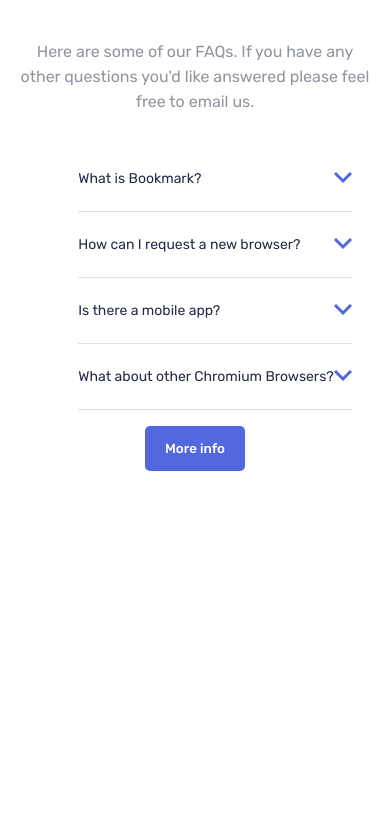
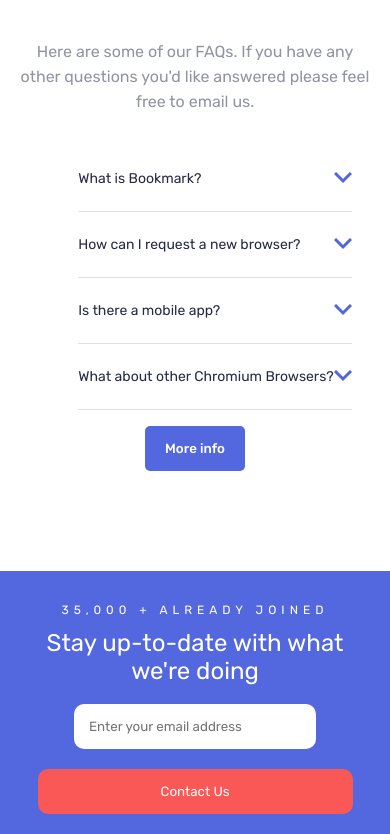
Before and after one commit to Erickowski/PlatziMaster_Week4_ChallengeReact, a React app: page / in a window 390 px wide. Shown: the part 3058-3892 px from the top of the page. Before the commit the page ends 3529 px from the top, so only its background shows below. Built offline with nearby package versions, Linux system fonts and the light colour scheme.

Commit message:
Contact mobile

```diff
--- /dev/null
+++ b/src/assets/css/contact.scss
@@ -0,0 +1,66 @@
+@import 'variables';
+
+.contact {
+    background-color: $soft-blue;
+    padding: 20px;
+    display: flex;
+    flex-direction: column;
+    align-items: center;
+    &__subtitle {
+        color: white;
+        font-weight: 400;
+        font-size: 12px;
+        letter-spacing: 5px;
+        text-transform: uppercase;
+    }
+    &__title {
+        margin-top: 0;
+        color: white;
+        font-size: 24px;
+        text-align: center;
+        font-weight: 400;
+    }
+    &__input {
+        display: flex;
+        flex-direction: column;
+        align-items: center;
+        margin-bottom: 20px;
+        & input {
+            width: 100%;
+            padding: 15px;
+            border-radius: 10px;
+            border: none;
+        }
+        & .error {
+            border: 3px solid $soft-red;
+            border-bottom-left-radius: 0;
+            border-bottom-right-radius: 0;
+        }
+        &--error {
+            display: none;
+            width: 100%;
+            background-color: $soft-red;
+            color: white;
+            margin: 0;
+            border-radius: 5px;
+            padding: 5px 15px;
+            font-size: 12px;
+            margin-bottom: 20px;
+            border-top-left-radius: 0;
+            border-top-right-radius: 0;
+            border: 3px solid $soft-red;
+            &.error {
+                display: block;
+            }
+        }
+    }
+    &__button {
+        width: 80%;
+        padding: 15px;
+        border-radius: 10px;
+        border: none;
+        width: 90%;
+        background-color: $soft-red;
+        color: white;
+    }
+}
--- a/src/assets/css/faq.scss
+++ b/src/assets/css/faq.scss
@@ -5,6 +5,7 @@
     flex-direction: column;
     justify-content: space-between;
     align-items: center;
+    margin-bottom: 100px;
     &__title {
         text-align: center;
         color: $very-dark-blue;
--- a/src/components/App.jsx
+++ b/src/components/App.jsx
@@ -4,6 +4,7 @@
 import Feature from './Feature';
 import Extensions from './Extensions';
 import Faq from './Faq';
+import Contact from './Contact';
 
 const App = props => {
     return (
@@ -13,6 +14,7 @@
             <Feature features={props.features} />
             <Extensions />
             <Faq buttons={props.buttons} />
+            <Contact/>
         </>
     )
 };
--- a/src/components/Contact.jsx
+++ b/src/components/Contact.jsx
@@ -0,0 +1,31 @@
+import React, { Component } from 'react';
+
+import '../assets/css/contact.scss';
+
+class Contact extends Component {
+    constructor(props) {
+        super(props);
+        this.state = {
+            email : '',
+            error : '',
+            regex : /[\w\._\-]{5,30}\+?[\w]{0,10}@[\w\-\.]{3,}\.\w{2,5}/
+        };
+    }
+    render() {
+        // const variable = "erick@gmail.com"
+        // console.log(variable.match(this.state.regex));
+        return (
+            <div className="contact">
+                <h3 className="contact__subtitle">35,000 + already joined</h3>
+                <h2 className="contact__title">Stay up-to-date with what we're doing</h2>
+                <div className="contact__input">
+                    <input className={this.state.error} type="text" onChange={() => {this.setState({email: event.target.value})}} placeholder="Enter your email address"/>
+                    <p className={"contact__input--error " + this.state.error}>Whoops, make sure it's an email</p>
+                </div>
+                <button onClick={() => (this.state.email.match(this.state.regex) ? this.setState({error: ''}) : this.setState({error: 'error'})) } className="contact__button">Contact Us</button>
+            </div>
+        );
+    }
+}
+
+export default Contact;
--- a/src/components/FaqButton.jsx
+++ b/src/components/FaqButton.jsx
@@ -11,7 +11,7 @@
             <div>
                 <h3>{this.props.button.question}</h3>
                 <svg xmlns="http://www.w3.org/2000/svg" width="18" height="12">
-                    <path fill="none" stroke="#5267DF" stroke-width="3" d="M1 1l8 8 8-8"/>
+                    <path fill="none" stroke="#5267DF" strokeWidth="3" d="M1 1l8 8 8-8"/>
                 </svg>
             </div>
             <p>{this.props.button.answer}</p>
```
